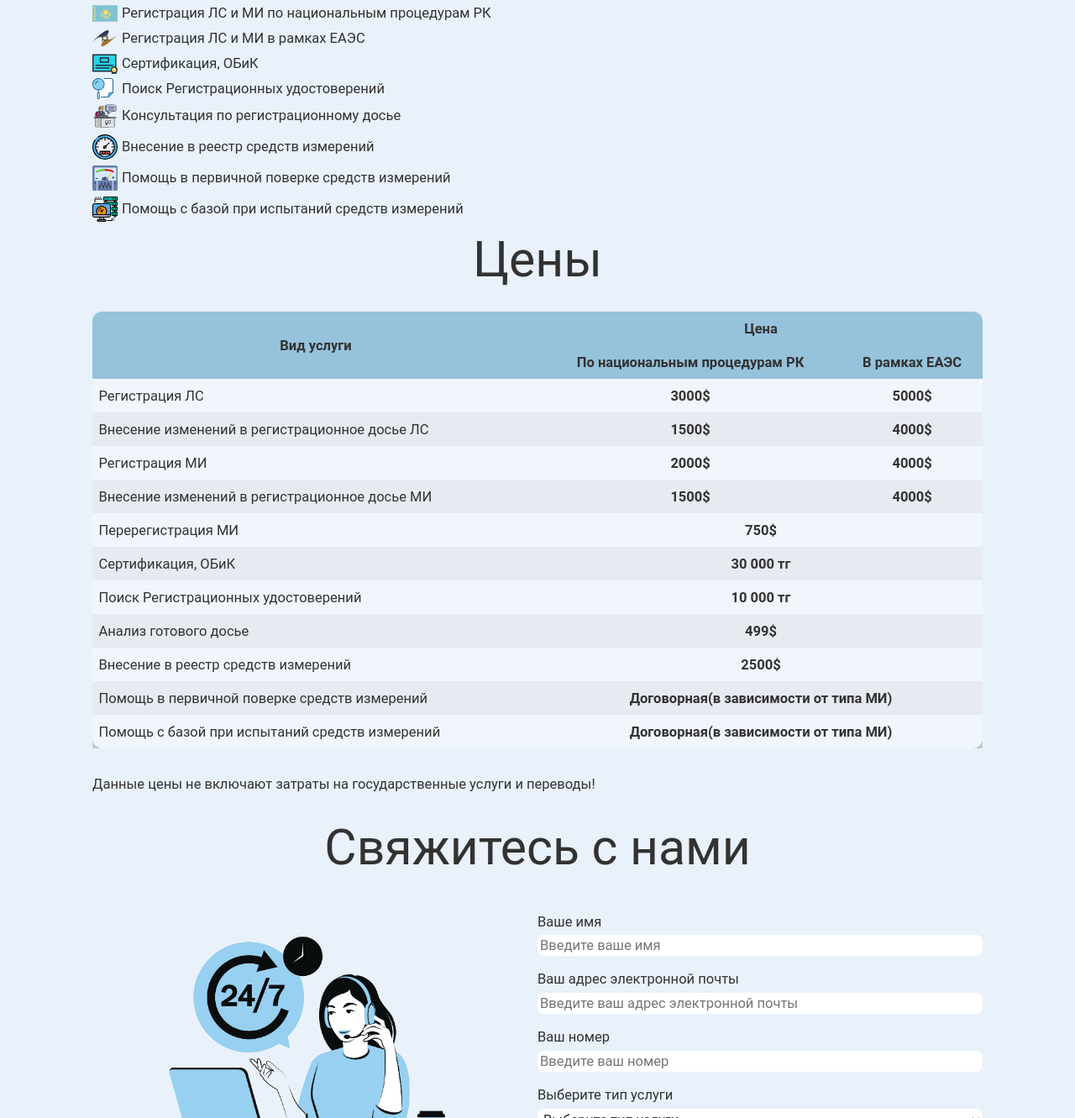
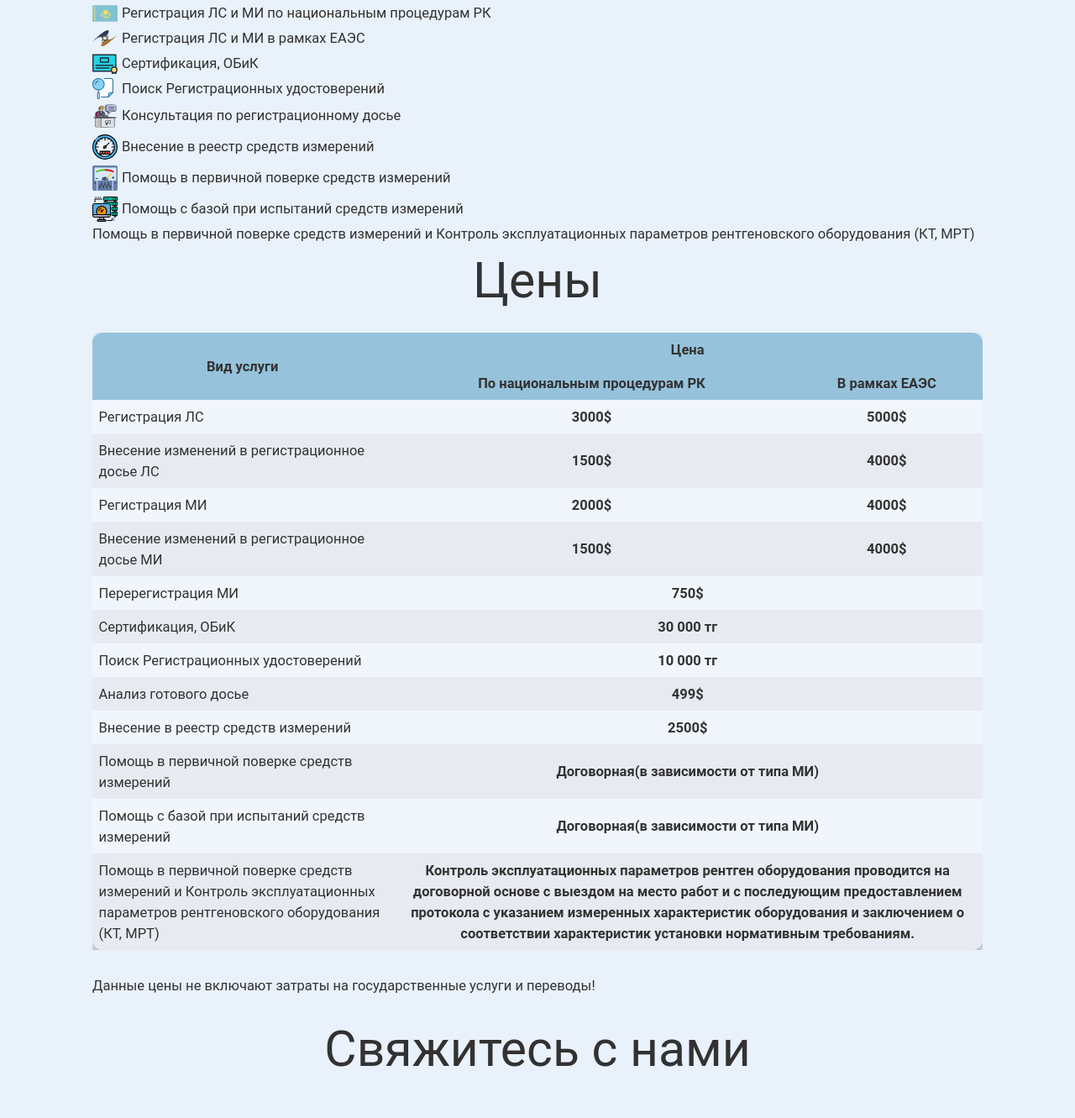
Before and after one commit to Regmi-kz/Regmi, a plain HTML site: page index.html in a window 1280 px wide. Shown: the part 935-2266 px from the top of the page at 84% size. Drawn offline with Linux system fonts and the light colour scheme.

Commit message:
Update index.html

```diff
--- a/index.html
+++ b/index.html
@@ -129,6 +129,7 @@
                     <li>Внесение в реестр средств измерений</li>
                     <li>Помощь в первичной поверке средств измерений</li>
                     <li>Помощь с базой при испытаний средств измерений</li>
+                    <li>Помощь в первичной поверке средств измерений и Контроль эксплуатационных параметров рентгеновского оборудования (КТ, МРТ)</li>
                 </ul>
             </div>
 
@@ -197,6 +198,10 @@
                                 <td class="table__left">Помощь с базой при испытаний средств измерений</td>
                                 <td colspan="2"><strong>Договорная(в зависимости от типа МИ)</strong></td>
                             </tr>
+                            <tr>
+                                <td class="table__left">Помощь в первичной поверке средств измерений и Контроль эксплуатационных параметров рентгеновского оборудования (КТ, МРТ)</td>
+                                <td colspan="2"><strong>Контроль эксплуатационных параметров рентген оборудования проводится на договорной основе с выездом на место работ и с последующим предоставлением протокола с указанием измеренных характеристик оборудования и заключением о соответствии характеристик установки нормативным требованиям.</strong></td>
+                            </tr>
                         </tbody>
                     </table>
                 </div>
@@ -251,6 +256,7 @@
                                 средств измерений</option>
                             <option value="Помощь с базой при испытаний средств измерений">Помощь с базой при испытаний
                                 средств измерений</option>
+                            <option value="Помощь в первичной поверке средств измерений и Контроль эксплуатационных параметров рентгеновского оборудования (КТ, МРТ)">Помощь в первичной поверке средств измерений и Контроль эксплуатационных параметров рентгеновского оборудования (КТ, МРТ)</option>
                         </select>
 
                         <input type="submit" value="Отправить" class="btn" name="Отправить">
```
